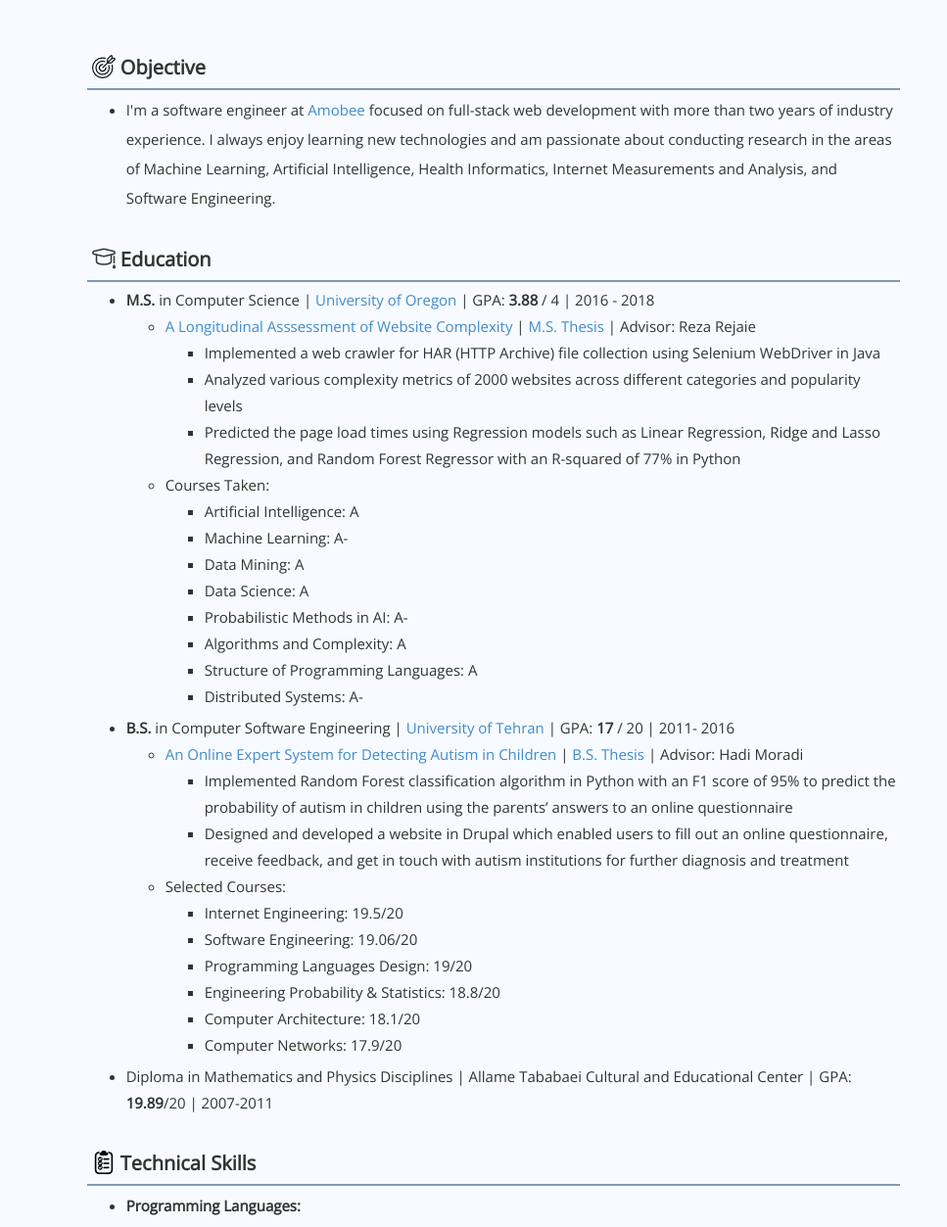
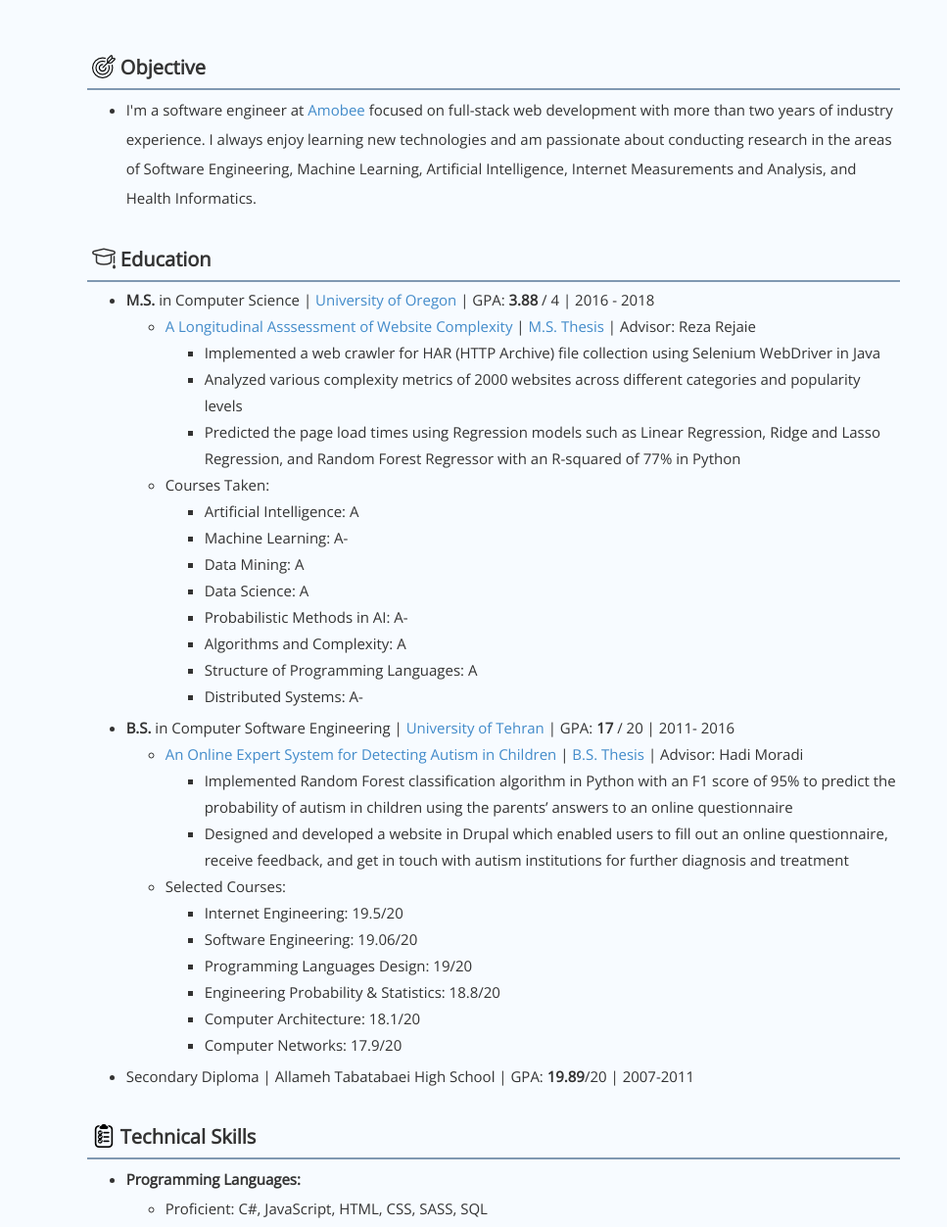
Before and after one commit to hoomanm/hoomanm.github.io, a plain HTML site: page index.html in a window 1280 px wide. Shown: the part 80-1333 px from the top of the page at 98% size, 313-1280 px from the left. Drawn offline with nearby package versions, Linux system fonts and the light colour scheme.

Commit message:
Updated Resume

```diff
--- a/index.html
+++ b/index.html
@@ -7,8 +7,8 @@
     <meta http-equiv="Content-Type" content="text/html; charset=utf-8">
     <meta name="author" content="Hooman Mostafavi">
     <meta name="description" content="I'm a software engineer at Amobee focused on full-stack web development with more than two years of industry experience.
-      I always enjoy learning new technologies and am passionate about conducting research in the areas of Machine Learning, Artificial Intelligence,
-      Health Informatics, Internet Measurements and Analysis, and Software Engineering.">
+      I always enjoy learning new technologies and am passionate about conducting research in the areas of Software Engineering, Machine Learning, Artificial Intelligence,
+      Internet Measurements and Analysis, and Health Informatics.">
     <meta name="viewport" content="width=device-width, initial-scale=1.0">
 
     <link href='https://fonts.googleapis.com/css?family=Open+Sans' rel='stylesheet' type='text/css'>
@@ -83,8 +83,8 @@
             <li class="information-line">
               I'm a software engineer at <a href="https://www.amobee.com/" target="_blank" >Amobee</a>
               focused on full-stack web development with more than two years of industry experience.
-              I always enjoy learning new technologies and am passionate about conducting research in the areas of Machine Learning, Artificial Intelligence,
-              Health Informatics, Internet Measurements and Analysis, and Software Engineering.
+              I always enjoy learning new technologies and am passionate about conducting research in the areas of Software Engineering, Machine Learning, Artificial Intelligence,
+              Internet Measurements and Analysis, and Health Informatics.
             </li>
           </ul>
 
@@ -140,7 +140,7 @@ Random Forest Regressor with an R-squared of 77% in Python</li>
               </li>
               </ul>
           </li>
-          <li class="information-line">Diploma in Mathematics and Physics Disciplines | Allame Tababaei Cultural and Educational Center | GPA: <b>19.89</b>/20 | 2007-2011
+          <li class="information-line">Secondary Diploma | Allameh Tabatabaei High School | GPA: <b>19.89</b>/20 | 2007-2011
           </li>
           </ul>
 
@@ -149,7 +149,7 @@ Random Forest Regressor with an R-squared of 77% in Python</li>
           <ul>
             <li class="information-line"><b>Programming Languages: </b>
             <ul>
-                <li>Proficient: JavaScript, C#, HTML, CSS, SASS, SQL </li>
+                <li>Proficient: C#, JavaScript, HTML, CSS, SASS, SQL </li>
                 <li>Prior Experience: Python, Java, PHP, UML, C++, C, Ruby </li>
             </ul>
             <li class="information-line"><b>Frameworks and Tools: </b>
```
